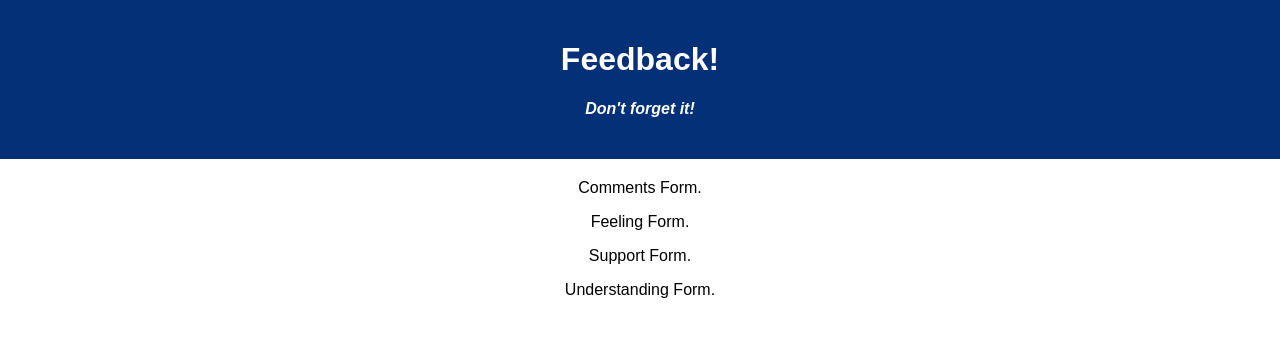
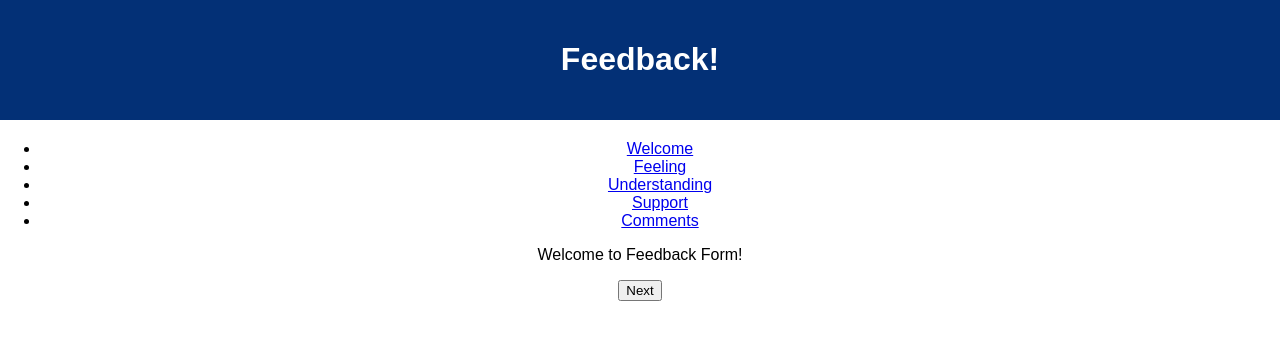
Before and after one commit to whoguy24/weekend-redux-feedback-loop, a React (Create React App) app: page / in a window 1280 px wide. Shown: the top 340 px of the page. Built offline with nearby package versions, Linux system fonts and the light colour scheme.

Commit message:
Added Router to App component.

```diff
--- a/package.json
+++ b/package.json
@@ -10,7 +10,8 @@
     "react": "^17.0.1",
     "react-dom": "^17.0.1",
     "react-redux": "^7.2.6",
-    "react-router-dom": "^5.3.0",
+    "react-router": "^6.0.2",
+    "react-router-dom": "^6.0.2",
     "react-scripts": "^4.0.1",
     "redux-logger": "^3.0.6"
   },
--- a/src/components/App/App.jsx
+++ b/src/components/App/App.jsx
@@ -1,23 +1,60 @@
-// Import Components
+/////////////////////////////////////////
+/// IMPORT STYLES, ROUTER, COMPONENTS ///
+/////////////////////////////////////////
+
+// Styles
 import './App.css';
+
+// Import Router Nonsense
+import { HashRouter as Router, Routes, Route, Link } from 'react-router-dom';
+
+// Components
+import React from 'react';
+import Welcome from '../Welcome/Welcome.jsx';
+import FeelingForm from '../FeelingForm/FeelingForm.jsx';
+import UnderstandingForm from '../UnderstandingForm/UnderstandingForm.jsx';
+import SupportForm from '../SupportForm/SupportForm.jsx';
 import CommentsForm from '../CommentsForm/CommentsForm.jsx';
-import FeelingForm from '../FeelingForm/FeelingForm.jsx';
-import SupportForm from '../SupportForm/SupportForm.jsx';
-import UnderstandingForm from '../UnderstandingForm/UnderstandingForm.jsx';
 
-// Define Component Function
+/////////////////////////////////
+/// DEFINE COMPONENT FUNCTION ///
+/////////////////////////////////
+
 function App() {
-
   return (
     <div className='App'>
       <header className='App-header'>
         <h1 className='App-title'>Feedback!</h1>
-        <h4>Don't forget it!</h4>
       </header>
-      <CommentsForm />
-      <FeelingForm />
-      <SupportForm />
-      <UnderstandingForm />
+      <Router>
+
+       <ul>
+          <li>
+            <Link to="/">Welcome</Link>
+          </li>
+          <li>
+            <Link to="/feeling">Feeling</Link>
+          </li>
+          <li>
+            <Link to="/understanding">Understanding</Link>
+          </li>
+          <li>
+            <Link to="/support">Support</Link>
+          </li>
+          <li>
+            <Link to="/comments">Comments</Link>
+          </li>
+        </ul>
+
+        <Routes>
+          <Route path="/" element={<Welcome />} />
+          <Route path="/feeling" element={<FeelingForm />} />
+          <Route path="/understanding" element={<UnderstandingForm />} />
+          <Route path="/support" element={<SupportForm />} />
+          <Route path="/comments" element={<CommentsForm />} />
+        </Routes>
+
+      </Router>
     </div>
   );
 }
--- /dev/null
+++ b/src/components/Welcome/Welcome.jsx
@@ -0,0 +1,15 @@
+/////////////////////////////////
+/// DEFINE COMPONENT FUNCTION ///
+/////////////////////////////////
+
+function Welcome () {
+    return (
+        <div>
+            <p>Welcome to Feedback Form!</p>
+            <button>Next</button>
+        </div>
+    )
+}
+
+// Export Component
+export default Welcome;
```
Also changed, not shown: src/components/CommentsForm/CommentsForm.jsx (+10 -1 lines), src/components/FeelingForm/FeelingForm.jsx (+10 -1 lines), src/components/SupportForm/SupportForm.jsx (+10 -1 lines), src/components/UnderstandingForm/UnderstandingForm.jsx (+10 -1 lines), 1 other file (tests, documents, lock files or other folders).
